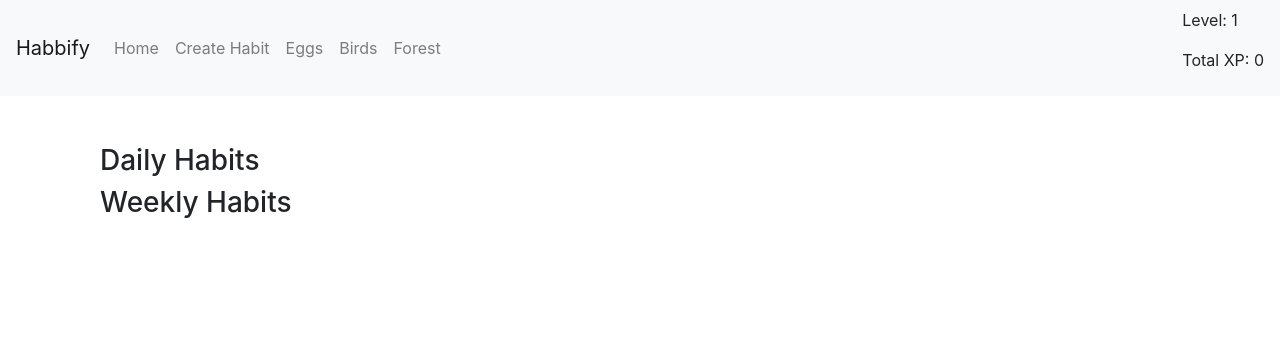
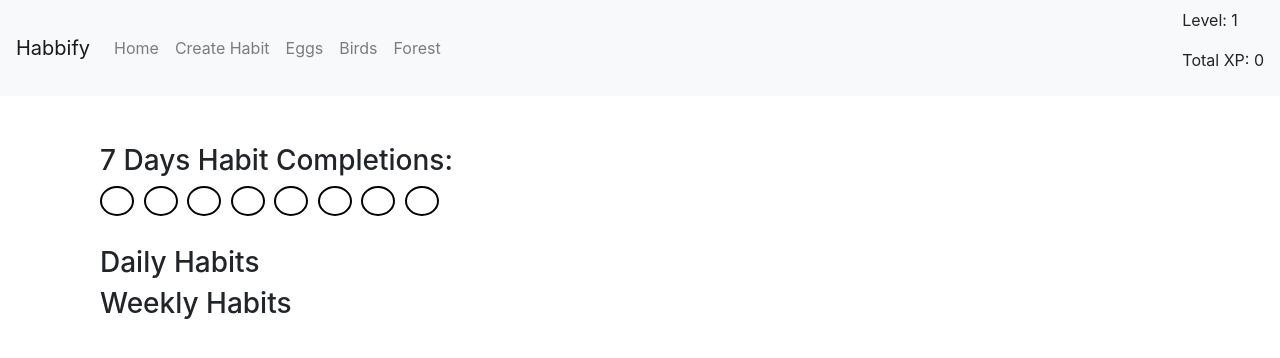
Before and after one commit to Heratexx/habbify, a Django app: page /habit/list/ in a window 1280 px wide. Shown: the top 358 px of the page. Run offline with Django 5.2, Linux system fonts and the light colour scheme; the visitor is signed in with stand-in values (Sample User, id 1); data that the repository does not hold is empty; some libraries are stand-ins or nearby versions.

Commit message:
added habit completion and 7 days history for completions

```diff
--- a/habit_tracker/habits/models.py
+++ b/habit_tracker/habits/models.py
@@ -45,7 +45,7 @@ class Progression(models.Model):
 
 class HabitCompletion(models.Model):
     habit = models.ForeignKey(Habit, on_delete=models.CASCADE)
-    date_completed = models.DateField()
+    date_completed = models.DateField(auto_now_add=True)
     exp_earned = models.IntegerField(default=0)
 
 class ExperiencePoint(models.Model):
--- a/habit_tracker/habits/templates/bird_collection.html
+++ b/habit_tracker/habits/templates/bird_collection.html
@@ -66,7 +66,7 @@
                 },
                 error: function(xhr, status, error) {
                     // Handle errors
-                    alert("No Food available.")
+                    //alert("No Food available.")
                 }
                 });
             });
@@ -77,10 +77,10 @@ function update_stage_badge(bird){
     $(`#stage-badge-${bird.id}`).html(`${bird.stage} / 3`);
 }
 function update_food_amount(amount){
+    $(`#food-amount`).html(`${amount}`);
     if(amount == 0){
-        alert("No Food");
+        console.log("No Food");
     }
-    $(`#food-amount`).html(`${amount}`);
 }
 
 function chooseEgg(index) {
--- a/habit_tracker/habits/templates/habits_list.html
+++ b/habit_tracker/habits/templates/habits_list.html
@@ -11,6 +11,13 @@
     <div id="notification" class="notification hidden">
         <p id="notification-message"></p>
     </div>
+    <div>
+        <h3> 7 Days Habit Completions: </h3>
+        {% for date, status in seven_day_hist.items %}
+            <div class="col-2 circle{% if status %} completed{% endif %}"></div>
+        {% endfor %}
+    </div>
+    <br>
     <!-- Daily Habits -->
     <h3>Daily Habits</h3>
     <div class="habit-list daily-habits d-flex flex-wrap justify-content-start">
--- a/habit_tracker/habits/views.py
+++ b/habit_tracker/habits/views.py
@@ -4,9 +4,9 @@ from django.http import JsonResponse
 from .models import Food, Habit, HabitCompletion, Progression, ExperiencePoint, Level, Egg, Bird, UserBirds, UserEggs
 from .forms import HabitForm
 from django.contrib.auth.decorators import login_required
-from django.db.models import Sum
+from django.db.models import Sum, Count
 from django.utils import timezone
-from datetime import timedelta
+from datetime import timedelta, datetime
 import random
 from django.core import serializers
 
@@ -41,12 +41,15 @@ def track_habit(request, habit_id):
         progress_percentage = (total_progress / habit.target) * 100
         is_completed = habit.is_completed
         if(habit.is_completed):
+            HabitCompletion.objects.create(
+                habit = habit
+            )
             xp += award_xp(request.user, "complete habit")
+            food = Food.objects.filter(user=request.user)[0]
+            food.amount += 1
+            food.save()
 
         hatched_birds = increase_players_egg_progress(request.user, xp)
-
-        # if(habit.is_completed):
-        #     got_new_egg = get_new_egg(request.user, xp)
 
         # Instead of redirecting, return a JSON response with the updated progress info
         return JsonResponse({
@@ -152,10 +155,12 @@ def habits_list(request):
             'habit': habit,
             'current_progress': total_progress,
             'progress_percentage': min(progress_percentage, 100),  # Ensure it does not exceed 100%
-            'is_completed': habit.is_completed  # Assuming is_completed is a property/method that evaluates completion
+            'is_completed': habit.is_completed,  # Assuming is_completed is a property/method that evaluates completion
         })
 
-    return render(request, 'habits_list.html', {'habits_with_progress': habits_with_progress})
+    seven_day_hist = get_seven_day_completion_history(request.user)
+    print(seven_day_hist)
+    return render(request, 'habits_list.html', {'habits_with_progress': habits_with_progress, 'seven_day_hist': seven_day_hist})
 
 @login_required
 def profile(request):
@@ -235,8 +240,6 @@ def increase_players_egg_progress(user, xp):
 
     return hatched_birds
 
-
-
 def hatch(user, egg):
     if egg.progress >= egg.egg.xp_threshold:
         available_birds = Bird.objects.filter(egg=egg.egg)
@@ -278,3 +281,21 @@ def clear_user_collections(request):
 
     print("Alle UserEggs und UserBirds wurden erfolgreich gelöscht.")
     return redirect('habits_list')
+
+def get_seven_day_completion_history(user):
+    today = datetime.now().date()
+    seven_days_ago = today - timedelta(days=7)
+    habit_completions = HabitCompletion.objects.filter(
+        habit__user=user,
+        date_completed__gte=seven_days_ago,
+        date_completed__lte=today
+    ).values('date_completed').annotate(count=Count('id'))
+    print(habit_completions)
+    habit_completion_status = {}
+
+    current_date = seven_days_ago
+    while current_date <= today:
+        habit_completion_status[current_date] = habit_completions.filter(date_completed=current_date).exists()
+        current_date += timedelta(days=1)
+
+    return habit_completion_status
--- a/habit_tracker/static/css/style.css
+++ b/habit_tracker/static/css/style.css
@@ -110,3 +110,19 @@ opacity: 1 !important;
 filter: alpha(opacity=100) !important;
 /* background: #fff; */
 }
+
+
+.circle {
+    width: 30px;
+    height: 30px;
+    border-radius: 50%;
+    display: inline-block;
+    margin-right: 5px;
+    background-color: #fff; /* Default color for false status */
+    border: 2px solid #000; /* Default border for false status */
+}
+
+.circle.completed {
+    background-color: var(--pale-orange); /* Color for true status */
+    border-color: var(--pastel-pink); /* Border color for true status */
+}
```
Also changed, not shown: habit_tracker/habits/migrations/0015_alter_habitcompletion_date_completed.py (added).
